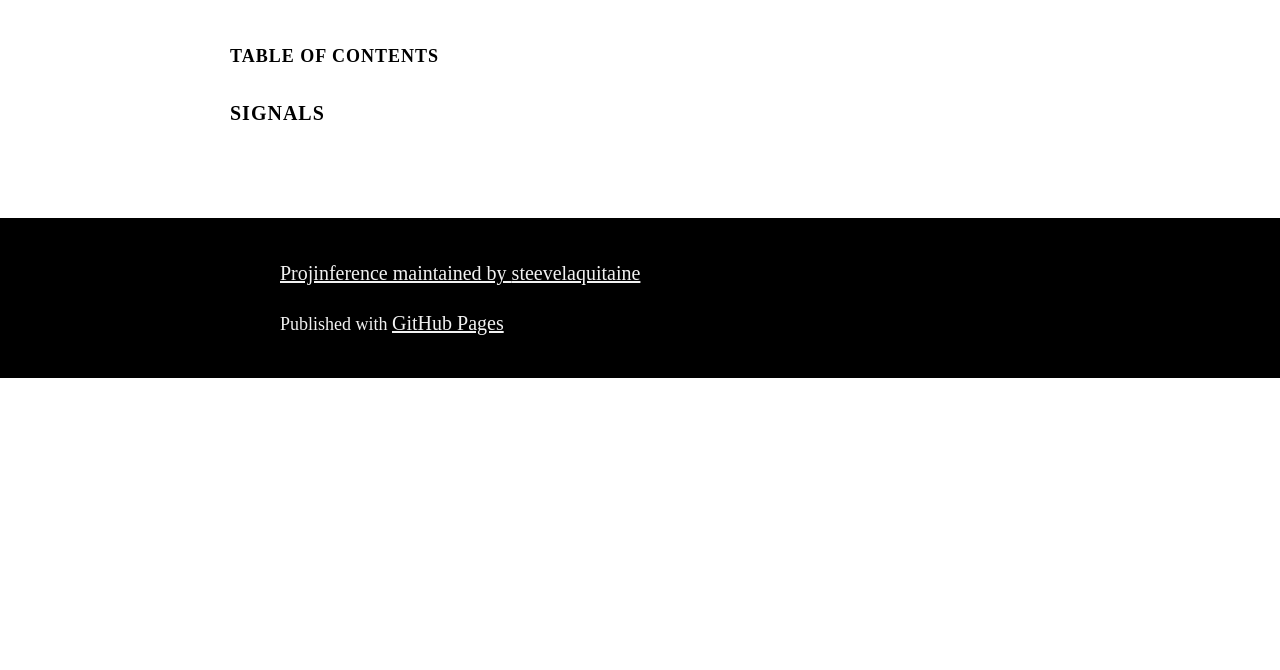
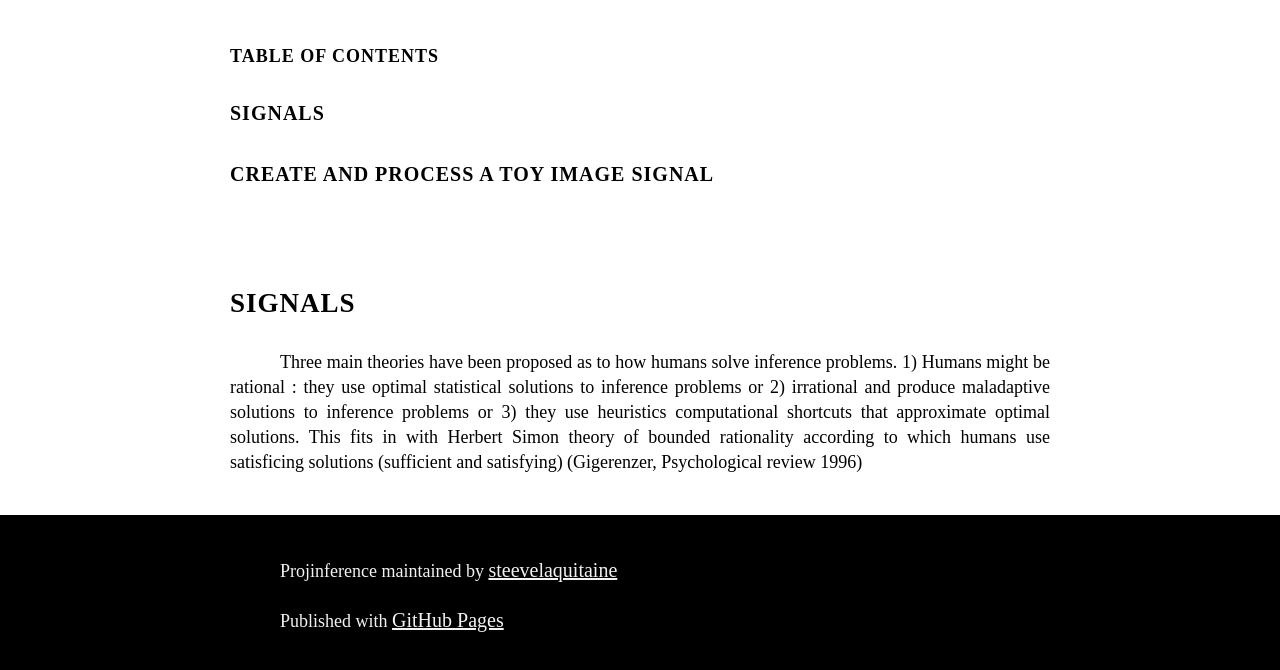
Before and after one commit to steevelaquitaine/projSignalProcessing, a plain HTML site: page index.html in a window 1280 px wide. Shown: the part 252-922 px from the top of the page. Before the commit the page ends 800 px from the top, so only its background shows below. Drawn offline with Linux system fonts and the light colour scheme; a web font is replaced by a local one.

Commit message:
Update index.html

```diff
--- a/index.html
+++ b/index.html
@@ -33,6 +33,7 @@
       <section id="table_of_content" class="inner">
         <h5> TABLE OF CONTENTS </h5>
         <h6><a href="#Signal-processing"> SIGNALS <br></h7>
+        <h6><a href="#Create-and-process-a-toy-image-signal-"> CREATE AND PROCESS A TOY IMAGE SIGNAL <br></h7>
       </section>
     </div>
 
@@ -40,6 +41,12 @@
     <!-- MAIN CONTENT -->
     <div id="main_content_wrap" class="outer">
       <section id="main_content" class="inner">
+
+        <h6><a id="Signal-processing" class="anchor" href="#Signal-processing" aria-hidden="true"><span aria-hidden="true" class="octicon octicon-link"></span></a>SIGNALS</h3>
+        <p> Three main theories have been proposed as to how humans solve inference problems. 1) Humans might be rational : they use optimal statistical solutions to inference problems or 2)
+        irrational and produce maladaptive solutions to inference problems or 3) they use heuristics computational shortcuts that approximate optimal solutions. This fits in with Herbert
+        Simon theory of bounded rationality according to which humans use satisficing solutions (sufficient and satisfying) (Gigerenzer, Psychological
+        review 1996)</p>
 
       </section>
     </div>
```
